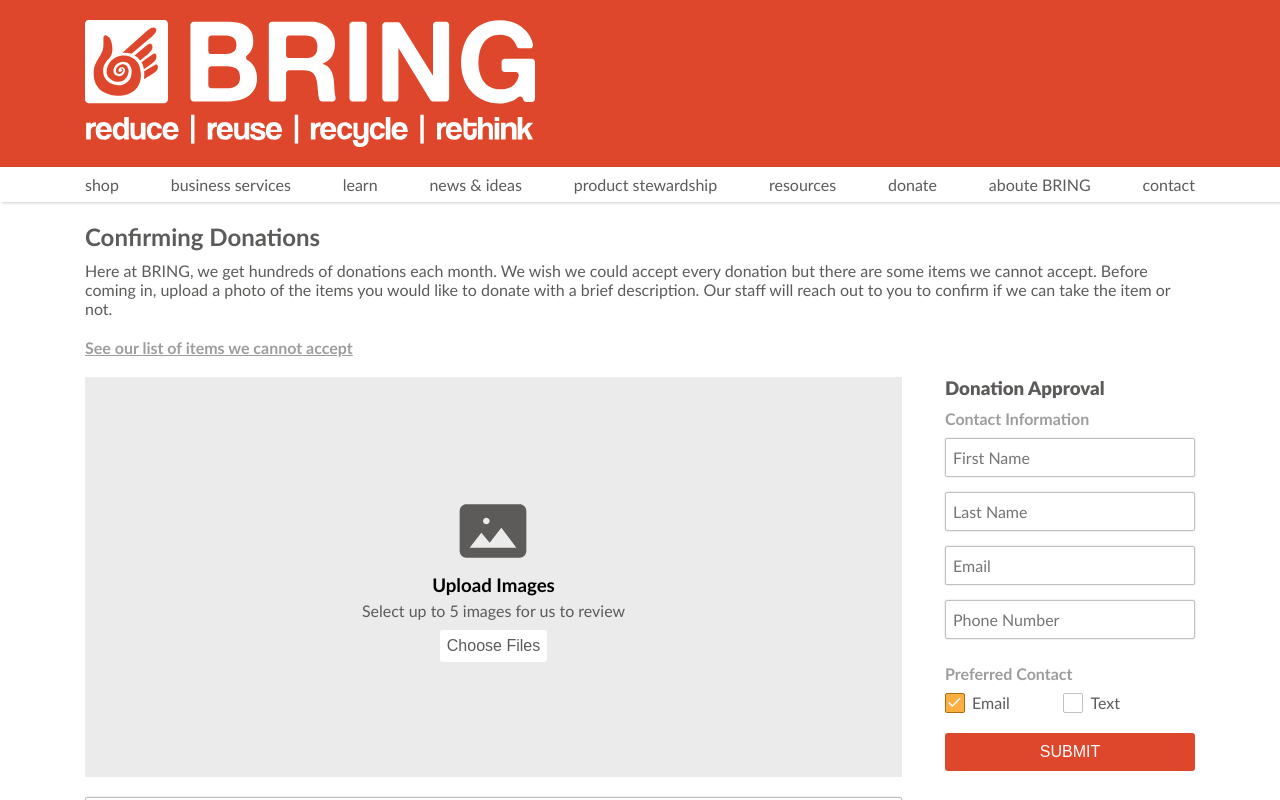
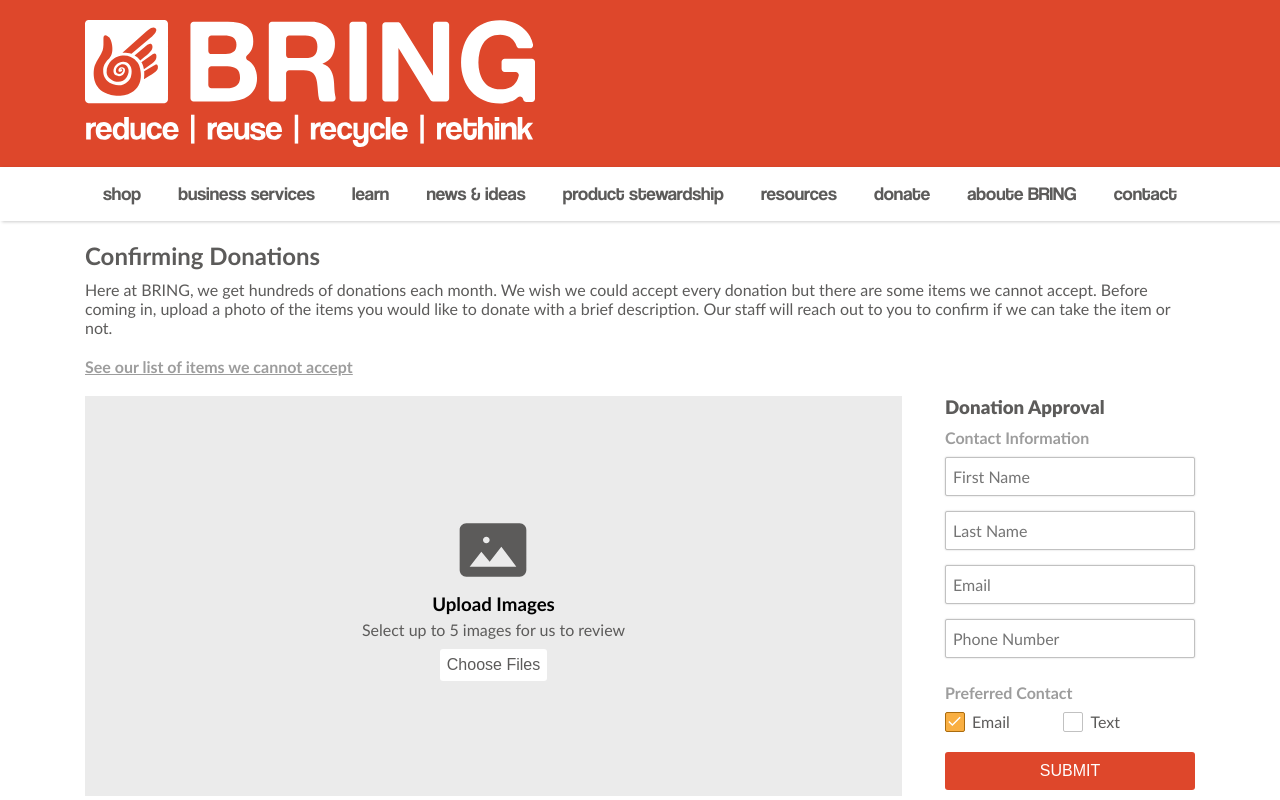
Before and after one commit to alecspringel/bring-client, a React (Create React App) app: page / in a window 1280 px wide. Shown: the top 800 px of the page. Built offline with nearby package versions, Linux system fonts and the light colour scheme.

Commit message:
Added BRING Recycling font to nav bar, and added href links

```diff
--- a/src/components/form/Form.js
+++ b/src/components/form/Form.js
@@ -1,5 +1,4 @@
 import React, { Component } from "react";
-import styled from "styled-components";
 import Description from "./Description";
 import Inputs from "./Inputs";
 
--- a/src/components/header/Nav.js
+++ b/src/components/header/Nav.js
@@ -7,33 +7,33 @@ const Nav = () => {
       <Navigation>
         <div className="container">
           <ul className="nav-list flex-row">
-            <li>
-              <a>shop</a>
-            </li>
-            <li>
-              <a>business services</a>
-            </li>
-            <li>
-              <a>learn</a>
-            </li>
-            <li>
-              <a>news &amp; ideas</a>
-            </li>
-            <li>
-              <a>product stewardship</a>
-            </li>
-            <li>
-              <a>resources</a>
-            </li>
-            <li>
-              <a>donate</a>
-            </li>
-            <li>
-              <a>aboute BRING</a>
-            </li>
-            <li>
-              <a>contact</a>
-            </li>
+            <NavItem>
+              <a href="https://bringrecycling.org/shop/">shop</a>
+            </NavItem>
+            <NavItem>
+              <a href="https://bringrecycling.org/services/">business services</a>
+            </NavItem>
+            <NavItem>
+              <a href="https://bringrecycling.org/learn/">learn</a>
+            </NavItem>
+            <NavItem>
+              <a href="https://bringrecycling.org/news-and-ideas/">news &amp; ideas</a>
+            </NavItem>
+            <NavItem>
+              <a href="https://bringrecycling.org/product-stewardship/">product stewardship</a>
+            </NavItem>
+            <NavItem>
+              <a href="https://bringrecycling.org/resources/">resources</a>
+            </NavItem>
+            <NavItem>
+              <a href="https://bringrecycling.org/donate/">donate</a>
+            </NavItem>
+            <NavItem>
+              <a href="https://bringrecycling.org/about/">aboute BRING</a>
+            </NavItem>
+            <NavItem>
+              <a href="https://bringrecycling.org/contact/">contact</a>
+            </NavItem>
           </ul>
         </div>
       </Navigation>
@@ -54,12 +54,15 @@ const Navigation = styled.nav`
 
 const NavItem = styled.li`
   padding: 8px;
-  font-family: "Coolvetica";
-  font-size: 18.88px;
   margin: 0 10px;
   text-align: center;
 
   &:first-child:last-child {
     margin: 0;
   }
+
+  a {
+    font-family: "Coolvetica";
+    font-size: 18.88px;
+  }
 `;
--- a/src/index.css
+++ b/src/index.css
@@ -31,6 +31,10 @@ ul {
   list-style-type: none;
   padding-left: 0;
   margin: 0;
+}
+
+a {
+  text-decoration: none;
 }
 
 .container {
```
